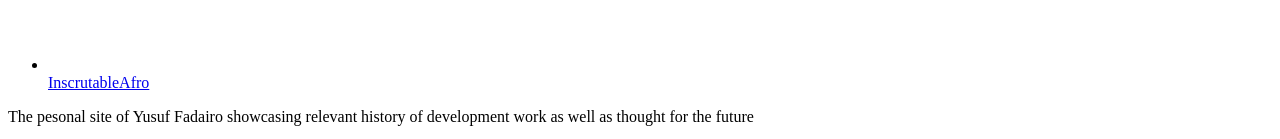
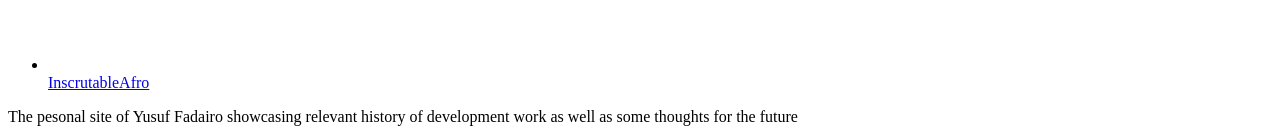
Before and after one commit to nomadyus/yusuf-kami.github.io, a Jekyll site: the page built from about.md, in a window 1280 px wide and 900 px high, scrolled down 5587 px. Shown: the part 758-897 px from the top of the window. Built offline with Jekyll 4.4.1, drawn with Linux system fonts in a browser that asks for light colours.

Commit message:
changing description

```diff
--- a/_config.yml
+++ b/_config.yml
@@ -10,7 +10,7 @@
 title: "Yusuf Fadairo's Portfolio"
 email: hi@yusuffadairo.com
 description: > # this means to ignore newlines until "baseurl:"
-  The pesonal site of Yusuf Fadairo showcasing relevant history of development work as well as thought for the future
+  The pesonal site of Yusuf Fadairo showcasing relevant history of development work as well as some thoughts for the future
 baseurl: "" # the subpath of your site, e.g. /blog
 url: "http://www.yusuffadairo.com" # the base hostname & protocol for your site
 email: hi@yusuffadairo.com
```
